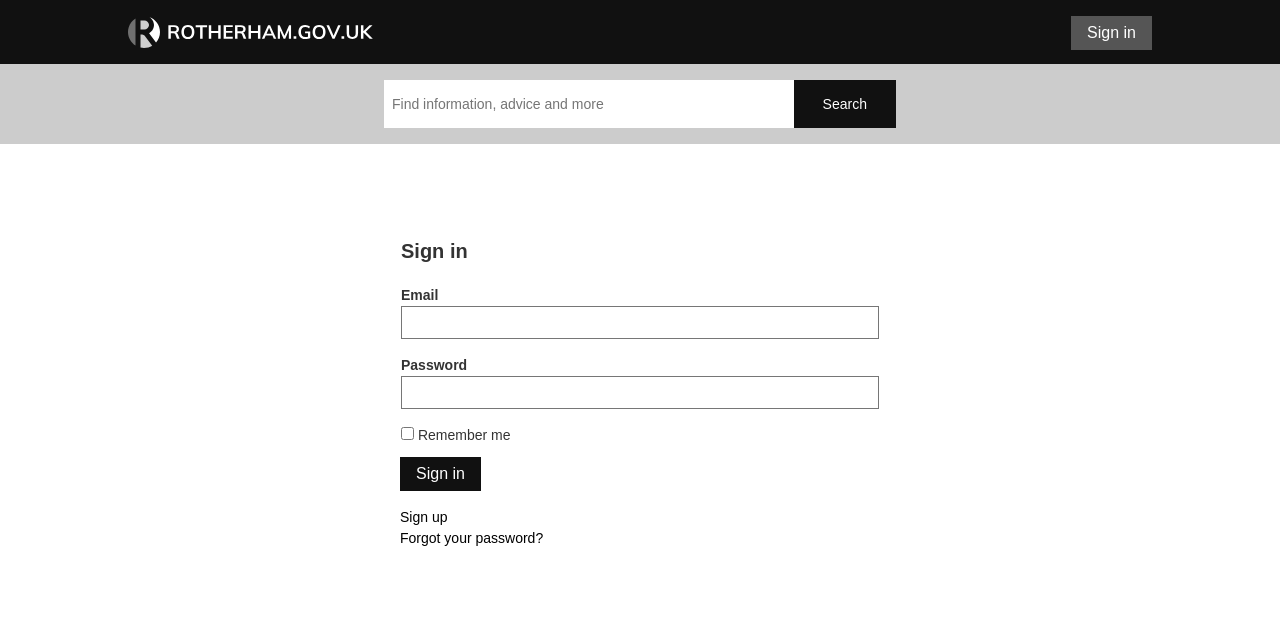
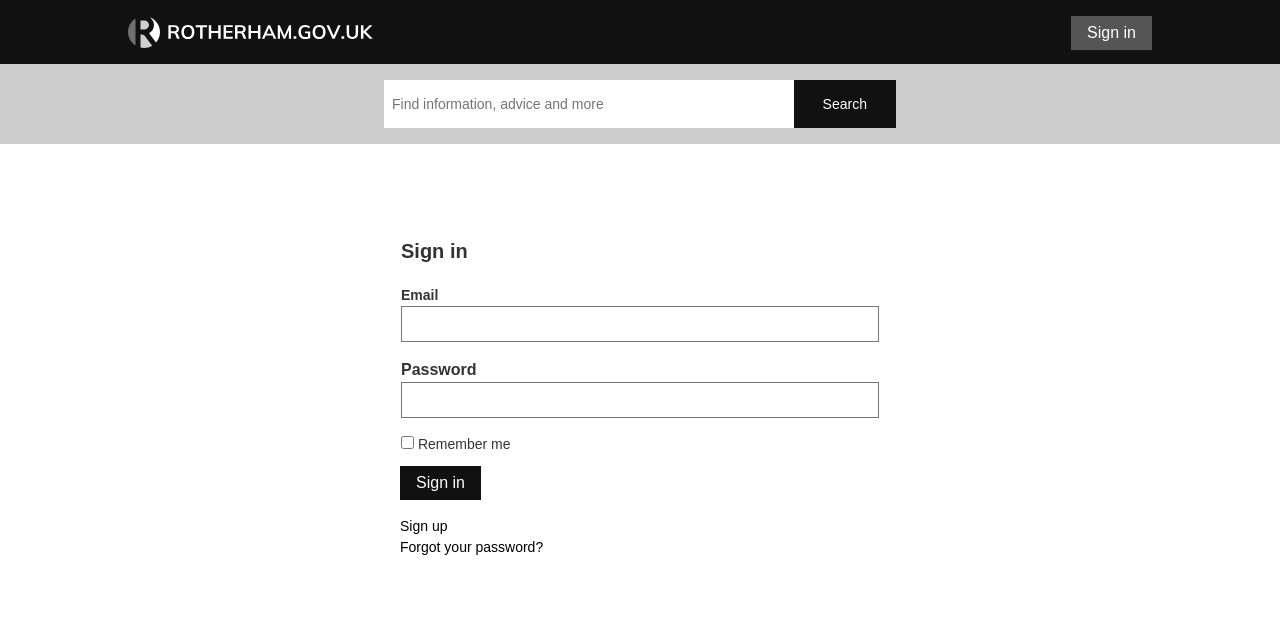
Before and after one commit to jnkly/rmbc-dev, a Jekyll site: the page built from sign-in.md, in a window 1280 px wide. Shown: the top 625 px of the page. Built offline with Jekyll 4.4.1, drawn with Linux system fonts in a browser that asks for light colours; grey boxes are pictures that could not be loaded.

Commit message:
Update sign-in.md

```diff
--- a/sign-in.md
+++ b/sign-in.md
@@ -10,11 +10,11 @@ layout: default
             <legend class="f4 fw6 ph0 mh0">Sign in</legend>
             <div class="mt3">
               <label class="db fw6 lh-copy f6" for="email-address">Email</label>
-              <input class="pa2 input-reset ba bg-transparent hover-bg-light-gray black w-100" type="email" name="email-address"  id="email-address">
+              <input class="f5 pa2 input-reset ba bg-transparent hover-bg-light-gray black w-100" type="email" name="email-address"  id="email-address">
             </div>
             <div class="mv3">
-              <label class="db fw6 lh-copy f6" for="password">Password</label>
-              <input class="b pa2 input-reset ba bg-transparent hover-bg-light-gray black w-100" type="password" name="password"  id="password">
+              <label class="db fw6 lh-copy f" for="password">Password</label>
+              <input class="f5 b pa2 input-reset ba bg-transparent hover-bg-light-gray black w-100" type="password" name="password"  id="password">
             </div>
             <label class="pa0 ma0 lh-copy f6 pointer"><input type="checkbox"> Remember me</label>
           </fieldset>
```
